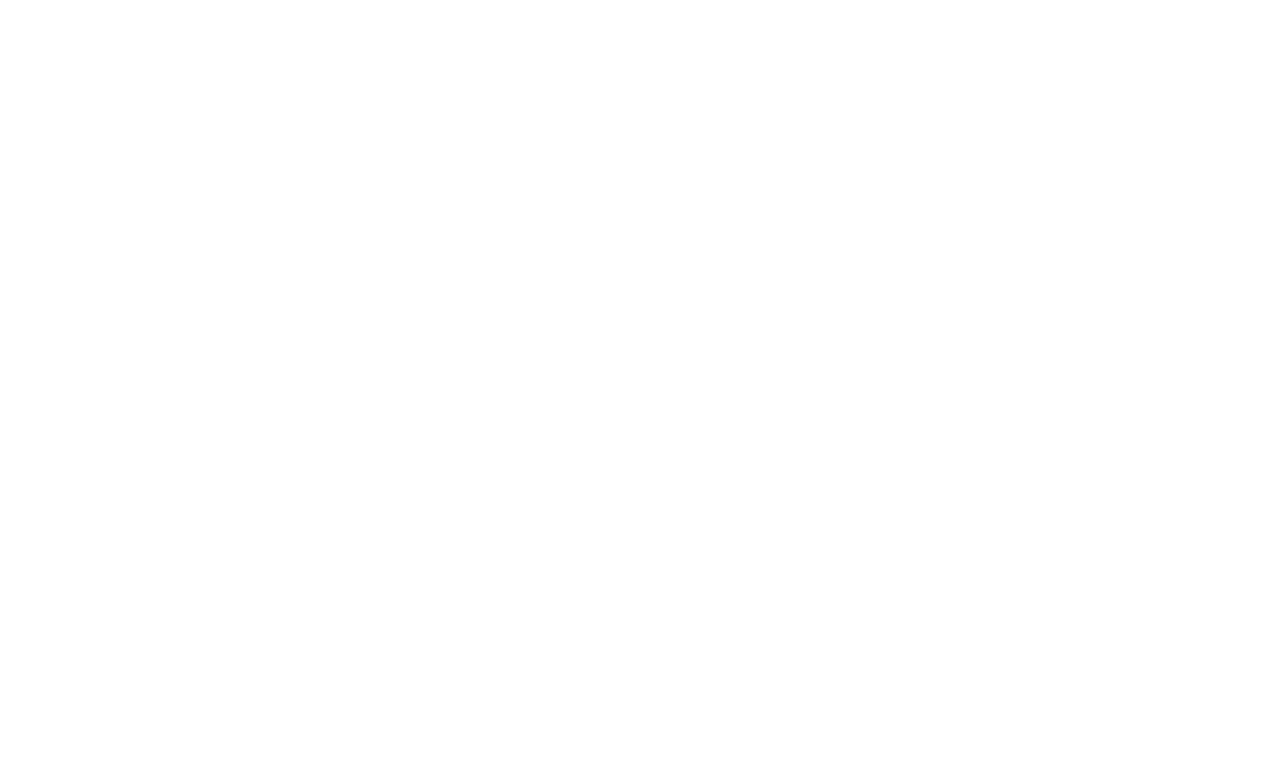
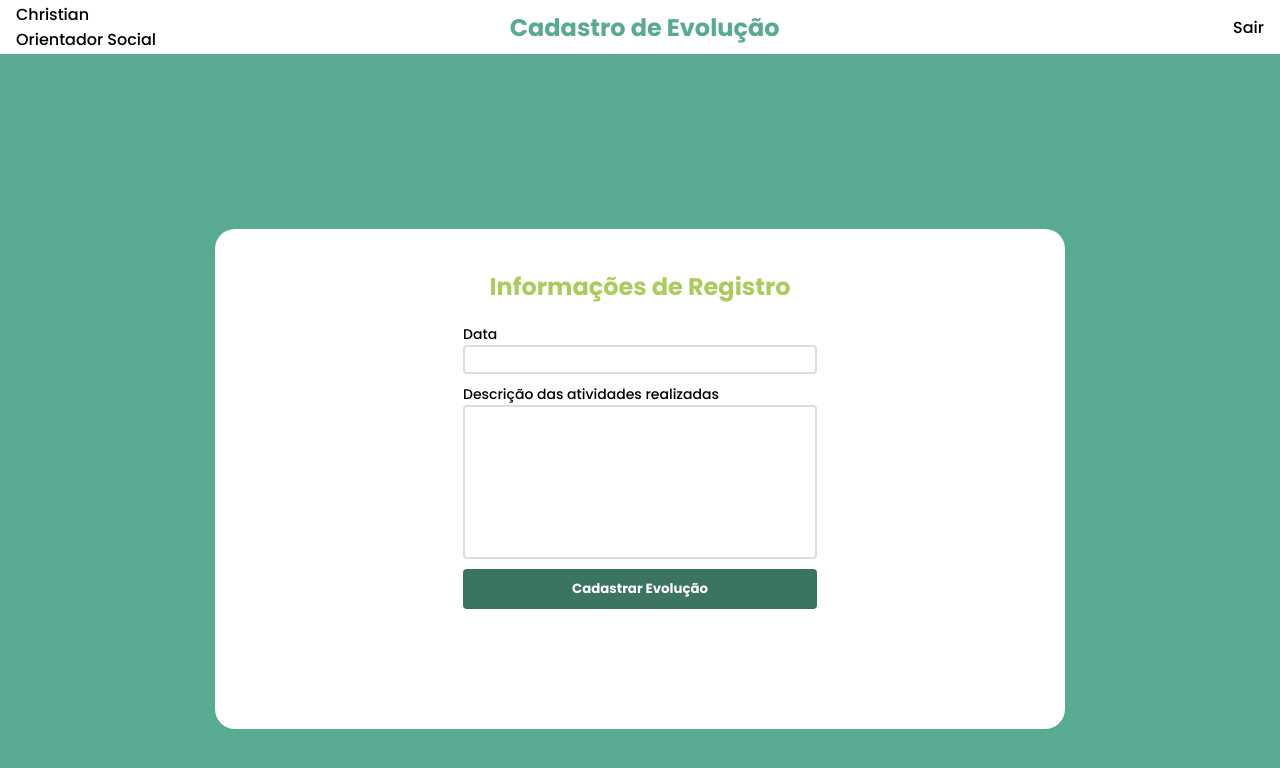
Before and after one commit to christianfdev/front-end-centro-pop-project, a React (Create React App) app: page /new-evolution/1 in a window 1280 px wide. Before the commit this address had no page. Shown: the top 768 px of the page. Built offline with nearby package versions, Linux system fonts and the light colour scheme.

Commit message:
Method POST - Evolution

```diff
--- a/src/index.tsx
+++ b/src/index.tsx
@@ -25,7 +25,7 @@
       <Route path="home" element={<Home />}/>
       <Route path="register" element={<Register />}/>
       <Route path="assisteds" element={<ListingAssisteds />}/>
-      <Route path="new-evolution" element={<RegisterEvolution />}/>
+      <Route path="new-evolution/:id" element={<RegisterEvolution />}/>
       <Route path="evolution" element={<Evolutions />}/>
       <Route path="assisted/:id" element={<Assisted/>}/>
     </Routes>
--- a/src/pages/Assisted/index.tsx
+++ b/src/pages/Assisted/index.tsx
@@ -1,14 +1,15 @@
-import { useState } from 'react';
 import './styles.css';
 import { useParams, useNavigate } from 'react-router-dom';
 import { NavBar } from '../../components/NavBar';
 import { AssistedInterface } from '../../repositories/AssistedInterface';
 import { useFetch } from '../../services/useFetch';
+import { Button } from '../../components/Button';
 
 
 export function Assisted() {
 
   let { id } = useParams();
+  let navigate = useNavigate();
   const { data: repo } = useFetch<AssistedInterface>(`http://localhost:3001/assisted/${id}`);
 
   return(
@@ -46,6 +47,14 @@
               <p><span>Situação: </span> {repo?.situation} </p>
               <p><span>Escolaridade: </span>  {repo?.schooling} </p>
               <p className='relatorio'><span>Relatório: </span>  {repo?.relactory} </p>
+              <div className='assisted-buttons'>
+
+                <Button text='Nova Evolução' onClick={ () => {navigate(`/new-evolution/${id}`)}}/>
+                <Button text='Evoluções' onClick={ () => {navigate(`/evolution`)}}/>
+                <Button text='Atualizar Informações' onClick={ () => {navigate("/")}}/>
+                <Button text='Deletar Cadastro' onClick={ () => {navigate("/")}}/>
+
+              </div>
             </div>
             </>
           :
--- a/src/pages/Assisted/styles.css
+++ b/src/pages/Assisted/styles.css
@@ -16,7 +16,7 @@
   border-radius: 20px;
   box-sizing: border-box;
   height: auto;
-  width: 850px;
+  width: auto;
   padding: 20px;
   font-family: 'Poppins', sans-serif;
 }
@@ -40,3 +40,11 @@
 .relatorio {
   text-align: justify;
 }
+
+
+.assisted-buttons {
+  display: flex;
+  flex-direction: row;
+  padding-top: 50px;
+  gap: 10px;
+}
--- a/src/pages/Home/index.tsx
+++ b/src/pages/Home/index.tsx
@@ -24,7 +24,6 @@
             <div className='home-buttons'>
               <Button text='Novo Cadastro' onClick={ () => {navigate("/register")}}/>
               <Button text='Listar Assistidos' onClick={ () => {navigate("/assisteds")}}/>
-              <Button text='Nova Evolução' onClick={ () => {navigate("/new-evolution")}}/>
             </div>
           </div>
         </section>
--- a/src/pages/RegisterEvolution/index.tsx
+++ b/src/pages/RegisterEvolution/index.tsx
@@ -1,13 +1,71 @@
 import './styles.css';
+import { useState } from 'react';
 import { Button } from '../../components/Button';
-import { useNavigate } from 'react-router-dom';
-import { TextArea } from '../../components/TextArea';
+import { useNavigate, useParams } from 'react-router-dom';
+import { RelactoryTextArea } from '../../components/TextArea';
 import { FormOption } from '../../components/FormOption';
 import { NavBar } from '../../components/NavBar';
+import { api } from '../../services/api';
+import Swal from 'sweetalert2';
+import { EvolutionInterface } from '../../repositories/EvolutionInterface';
+
+
+
 
 export function RegisterEvolution(){
 
   let navigate = useNavigate();
+  let { assistedId } = useParams();
+
+
+  const [evolution, setEvolution] = useState<EvolutionInterface>({
+    data: '',
+    description: '',
+    assistedId: Number(assistedId),
+    functionaryId: 1     // CODAR A PARTE DE RECEBER O ID DO FUNCIONÁRIO PARA REALIZAR O REGISTRO DE UMA NOVA EVOLUÇÃO !!!!!!!!!!
+  });
+
+
+
+  function handleChange (e: any){
+    const value = e.target.value;
+    setEvolution({
+      ...evolution,
+      [e.target.name]: value
+    });
+  };
+
+  async function handleNewEvolution(e: any){
+    e.preventDefault();
+    await api.post(`/evolution`, evolution)
+    .then(response => {
+      console.log(response.data)
+
+     if(response.status){
+       Swal.fire({
+         icon: 'success',
+         text: 'Assisted created succesfully',
+         confirmButtonColor: '#58AA93',
+
+       }).then(() => {
+         navigate(`/assisted/${assistedId}`)
+       })
+     } else {
+       Swal.fire({
+         icon: 'error',
+         text: response.data.error
+       })
+     }
+    })
+    .catch((err) => {
+      Swal.fire({
+        icon: 'error',
+        text: 'Ocorreu um erro durante a tentativa de realizar uma requisição: ' + err
+      })
+      console.error('Ocorreu um erro durante a tentativa de realizar uma requisição: ' + err);
+    });
+  }
+
 
   return(
 
@@ -20,20 +78,21 @@
       <h1 className='register-evolution-title'>
         Informações de Registro
       </h1>
-      <form className='form-register-evolution'>
+      <form className='form-register-evolution' onSubmit={handleNewEvolution}>
         <FormOption
           labelClass='bold'
           text='Data'
+          name='data'
+          onChange={handleChange}
         />
 
         <label className='label-register-evolution'>
           Descrição das atividades realizadas
         </label>
 
-        <TextArea />
+        <RelactoryTextArea name='description' onChange={handleChange}/>
 
         <Button
-           onClick={ () => {navigate("/home")}}
            text="Cadastrar Evolução"
         />
 
--- /dev/null
+++ b/src/repositories/EvolutionInterface.tsx
@@ -0,0 +1,7 @@
+export type EvolutionInterface = {
+    id?: number;
+    data: string;
+    description: string;
+    assistedId?: number;
+    functionaryId?: number;
+  }
```
